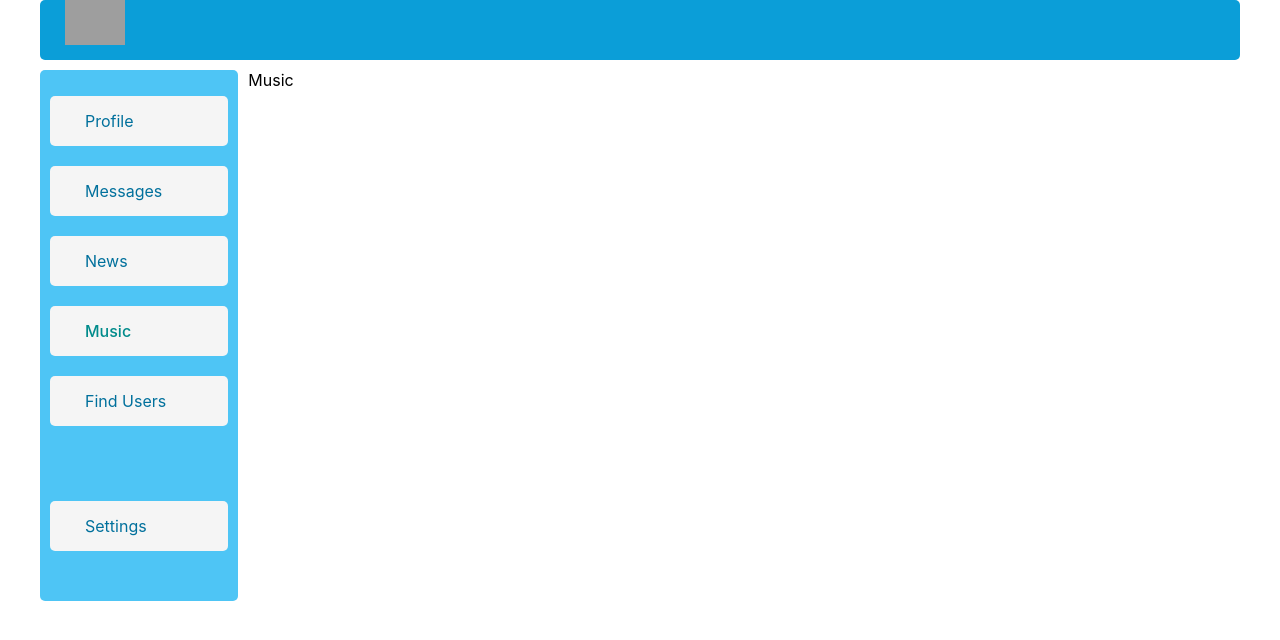
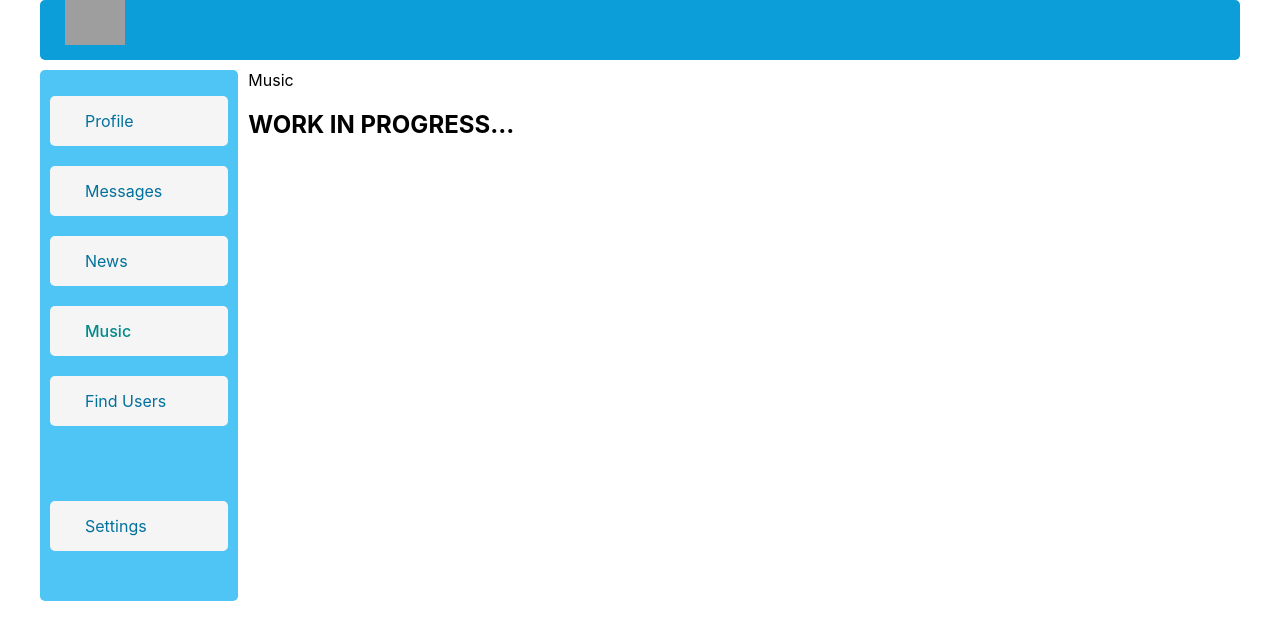
Before and after one commit to astrioh/react_social, a React (Create React App) app: page /music in a window 1280 px wide. Shown: the top 640 px of the page. Built offline with nearby package versions, Linux system fonts and the light colour scheme; grey boxes are pictures that could not be loaded.

Commit message:
add work in progress labels

```diff
--- a/src/blocks/Music/Music.jsx
+++ b/src/blocks/Music/Music.jsx
@@ -5,6 +5,7 @@ const Music = () => {
     return (
         <div>
             Music
+            <h2>WORK IN PROGRESS...</h2>
         </div>
     );
 }
--- a/src/blocks/News/News.jsx
+++ b/src/blocks/News/News.jsx
@@ -5,6 +5,7 @@ const News = () => {
     return (
         <div>
             News
+            <h2>WORK IN PROGRESS...</h2>
         </div>
     );
 }
--- a/src/blocks/Settings/Settings.jsx
+++ b/src/blocks/Settings/Settings.jsx
@@ -5,6 +5,7 @@ const Settings = () => {
     return (
         <div>
             Settings
+            <h2>WORK IN PROGRESS...</h2>
         </div>
     );
 }
```
